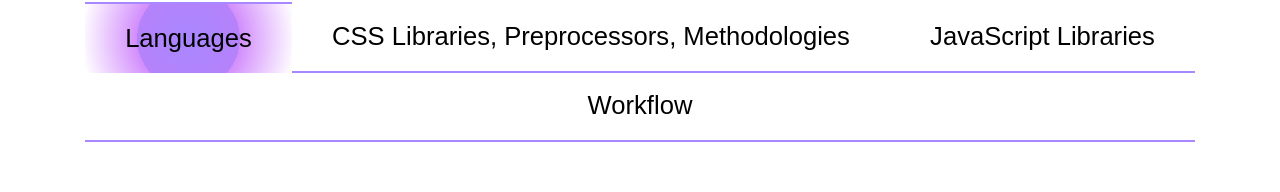
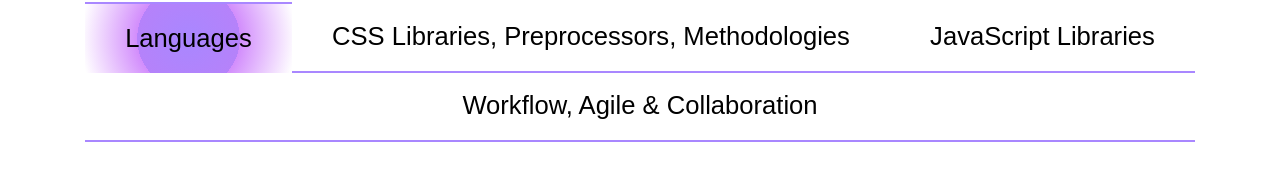
Before and after one commit to mike1234-pixel/website, a React (Create React App) app: page /skills in a window 1280 px wide. Shown: the part 325-517 px from the top of the page. Built offline with nearby package versions, Linux system fonts and the light colour scheme.

Commit message:
swap default cursor

```diff
--- a/src/components/common/Hero/Hero.tsx
+++ b/src/components/common/Hero/Hero.tsx
@@ -15,6 +15,7 @@ export const Hero = () => {
             I have a broad range of experience in the software industry, having
             worked at web agencies, startups, and big companies.
           </p>
+          <p>CONTRIBUTION, COLLABORATION</p>
         </div>
       </Container>
       <div className={styles.bgImage}></div>
--- a/src/components/pages/Skills/Skills.tsx
+++ b/src/components/pages/Skills/Skills.tsx
@@ -38,7 +38,7 @@ const tabs: Tab[] = [
     ),
   },
   {
-    label: "Workflow",
+    label: "Workflow, Agile & Collaboration",
     content: (
       <ul>
         <li>Agile</li>
@@ -47,6 +47,7 @@ const tabs: Tab[] = [
         <li>Jira</li>
         <li>Azure Devops</li>
         <li>Git / Github</li>
+        <li>Peer reviewing pull requests</li>
       </ul>
     ),
   },
```
Also changed, not shown: src/assets/cursors/cursor-default-small.png, src/assets/cursors/cursor-default.png.
